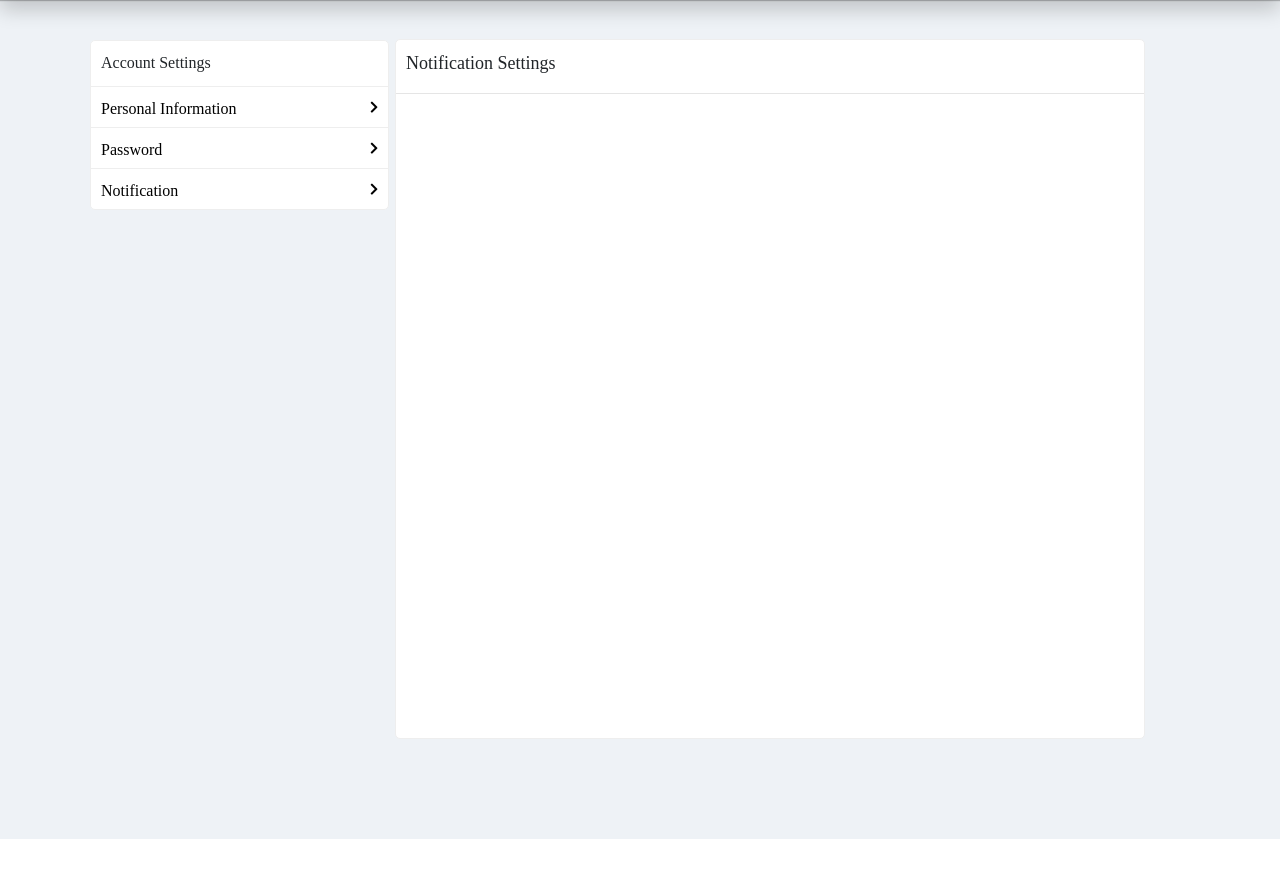
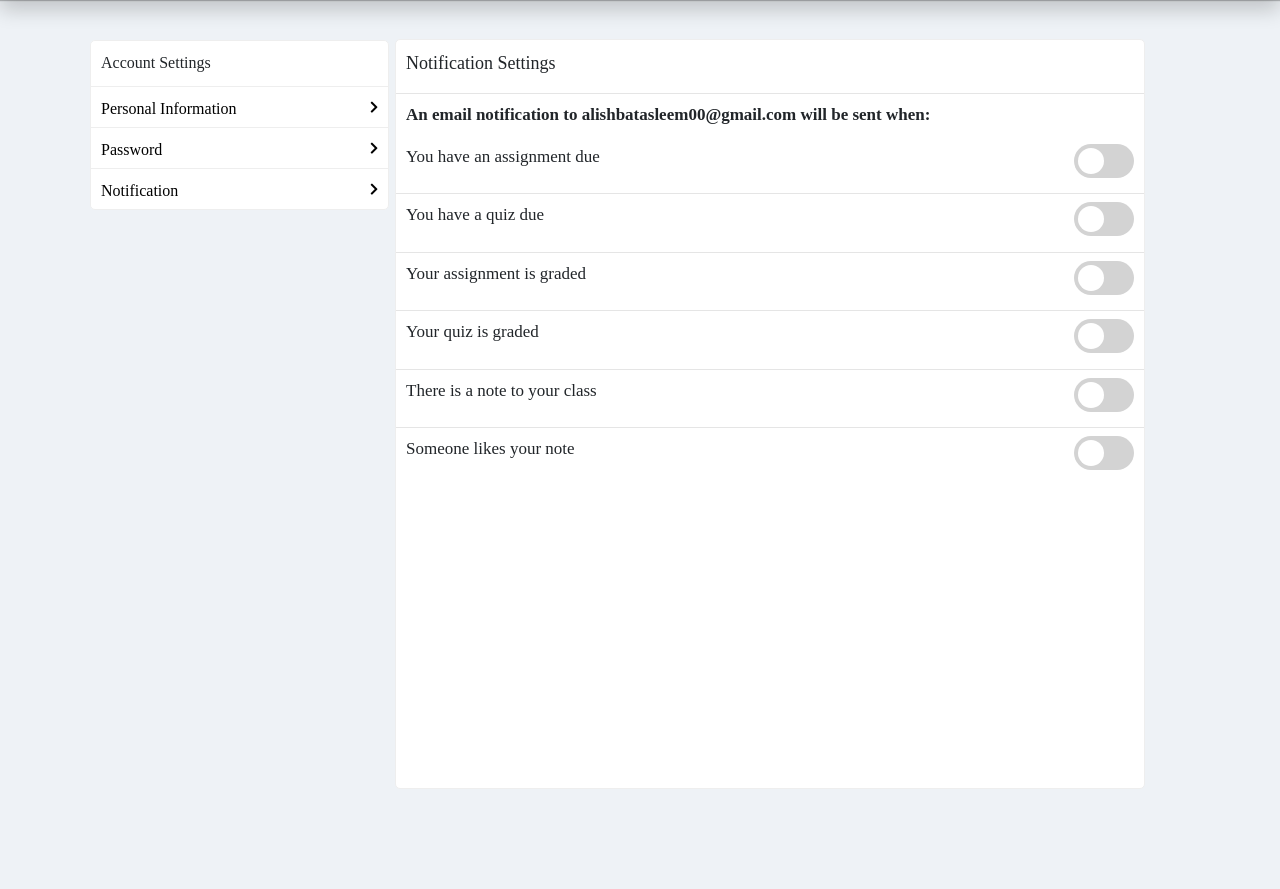
Before and after one commit to SyeedHasan/TeachMe, a PHP site: page /notification.php in a window 1280 px wide. Shown: the part 60-949 px from the top of the page. Before the commit the page ends 899 px from the top, so only its background shows below. Run offline with PHP 8.4, Linux system fonts and the light colour scheme; the visitor is signed in with stand-in values (Sample User, id 1); some libraries are stand-ins or nearby versions.

Commit message:
settings completed

```diff
--- a/assets/css/settings.css
+++ b/assets/css/settings.css
@@ -2,7 +2,7 @@
 
 .sClass {
     width: 750px;
-    height: 700px;
+    height: 750px;
     background-color: white;
     margin-left: 395px;
     margin-top: 39px; /* -49px if position not fixed */
@@ -66,7 +66,7 @@
     width: 35%;
     height: 35px;
     border-radius: 3px;
-    margin: 0px;
+    margin-bottom: 15px;
     border: 1px solid #D3D3D3;
     font-size: 14px;
     padding: 5px;
@@ -80,7 +80,7 @@
 .formLabels {
     font-size: 14;
     color: grey;
-    padding: 0px 10px 0px 10px;
+    margin-bottom: 1px;
 }
 
 div.firstName {
@@ -106,6 +106,72 @@ div.country {
     display: inline-block;
     width: 40%;
 }
+
+/* The switch - the box around the slider */
+.switch {
+    position: relative;
+    display: inline-block;
+    width: 60px;
+    height: 34px;
+    margin-right: 10px;
+    float:right;
+  }
+
+  /* Hide default HTML checkbox */
+  .switch input {display:none;}
+
+  /* The slider */
+  .slider {
+    position: absolute;
+    cursor: pointer;
+    top: 0;
+    left: 0;
+    right: 0;
+    bottom: 0;
+    background-color:lightgrey;
+    -webkit-transition: .4s;
+    transition: .4s;
+  }
+
+  .slider:before {
+    position: absolute;
+    content: "";
+    height: 26px;
+    width: 26px;
+    left: 4px;
+    bottom: 4px;
+    background-color: white;
+    -webkit-transition: .4s;
+    transition: .4s;
+  }
+
+  input:checked + .slider {
+    background-color: #17a2b8;
+  }
+
+  input:focus + .slider {
+    box-shadow: 0 0 1px #17a2b8;
+  }
+
+  input:checked + .slider:before {
+    -webkit-transform: translateX(26px);
+    -ms-transform: translateX(26px);
+    transform: translateX(26px);
+  }
+
+  /* Rounded sliders */
+  .slider.round {
+    border-radius: 34px;
+  }
+
+  .slider.round:before {
+    border-radius: 50%;
+  }
+  #content{
+      display:inline-block;
+  }
+
+
 
 
 /* CODE FOR SIDE NAV */
--- a/notification.php
+++ b/notification.php
@@ -33,6 +33,44 @@ include "includes/header.php";
 <div class="sClass">
     <p class="mainHeading">Notification Settings
     <hr>
+    <p class="sectionHeader"><b>An email notification to alishbatasleem00@gmail.com will be sent when:</b></p>
+        <p class="sectionHeader" id="content">You have an assignment due </p>
+        <label class="switch">
+    <input type="checkbox">
+    <span class="slider round"></span>
+</label>
+<hr>
+<p class="sectionHeader" id="content">You have a quiz due </p>
+        <label class="switch">
+    <input type="checkbox">
+    <span class="slider round"></span>
+</label>
+<hr>
+<p class="sectionHeader" id="content">Your assignment is graded </p>
+        <label class="switch">
+    <input type="checkbox">
+    <span class="slider round"></span>
+</label>
+<hr>
+<p class="sectionHeader" id="content">Your quiz is graded </p>
+        <label class="switch">
+    <input type="checkbox">
+    <span class="slider round"></span>
+</label>
+<hr>
+<p class="sectionHeader" id="content">There is a note to your class </p>
+        <label class="switch">
+    <input type="checkbox">
+    <span class="slider round"></span>
+</label>
+<hr>
+<p class="sectionHeader" id="content">Someone likes your note </p>
+        <label class="switch">
+    <input type="checkbox">
+    <span class="slider round"></span>
+</label>
+
+
 
 </div>
 
--- a/settings.php
+++ b/settings.php
@@ -326,6 +326,10 @@ include "includes/header.php";
         </form>
 
         </div>
+        <form class="sectionHeader LastForm" action="#" method="POST">
+        <input class="submitBtn" type="submit" value="Save Changes">
+</form>
+
 
 <script src="https://code.jquery.com/jquery-3.2.1.slim.min.js" integrity="sha384-KJ3o2DKtIkvYIK3UENzmM7KCkRr/rE9/Qpg6aAZGJwFDMVNA/GpGFF93hXpG5KkN"
         crossorigin="anonymous"></script>
```
Also changed, not shown: password.php (+12 -1 lines).
